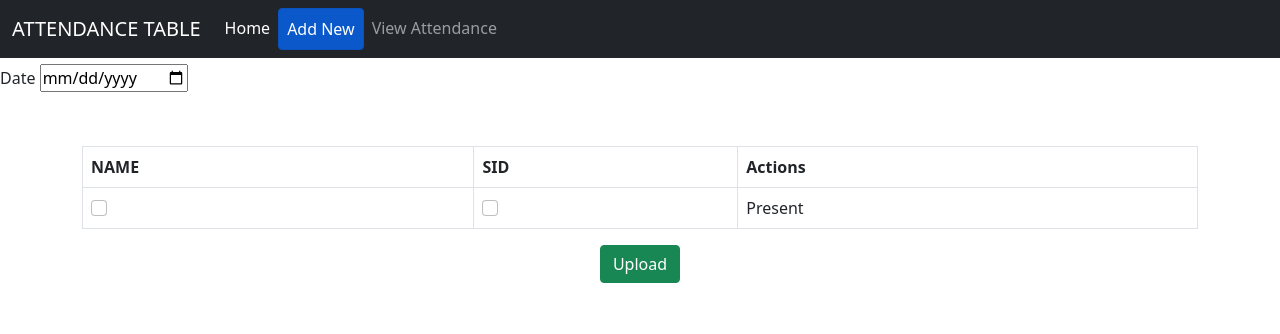
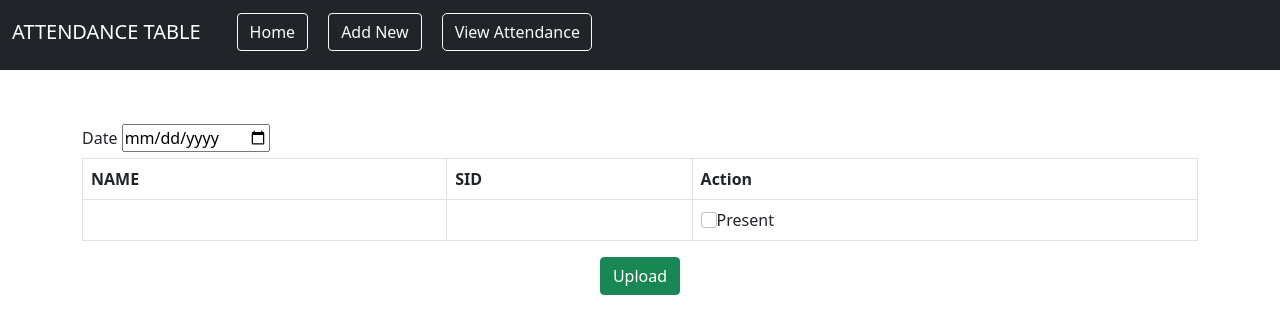
Before and after one commit to ideathon-2023/team-27, a PHP site: page / in a window 1280 px wide. Shown: the top 334 px of the page. Run offline with PHP 8.4, Linux system fonts and the light colour scheme; tables that the repository leaves empty or names only in its code hold one stand-in row (values such as "Sample post"); data that the repository does not hold is empty.

Commit message:
index.php

```diff
--- a/index.php
+++ b/index.php
@@ -11,35 +11,45 @@
     <title>ATTENDANCE TABLE</title>
   </head>
   <body>
-    <nav class="navbar navbar-expand-lg navbar-dark bg-dark">
+    <nav class="navbar navbar-expand-lg navbar-dark bg-dark" style="padding-top:-5px;padding-bottom:0px;height:70px;"; >
       <div class="container-fluid">
-        <a class="navbar-brand" href="index.php">ATTENDANCE TABLE</a>
+        <a class="navbar-brand" href="index.php" style="margin-top:-15px;">ATTENDANCE TABLE</a>
         <div class="collapse navbar-collapse" id="navbarNav">
-          <ul class="navbar-nav">
-            <li class="nav-item">
-              <a class="nav-link active" aria-current="page" href="landing_page.html">Home</a>
+          <ul class="navbar-nav mr-auto" >
+            <li class="nav-item" >
+              <a type="button" class="btn btn-outline-light " style="margin-left:20px;margin-top:20px;" aria-current="page" href="landing_page.html">Home</a>
             </li>
             <li class="nav-item">
-              <a type="button" class="btn btn-primary nav-link active" href="create.php">Add New</a>
+              <a type="button" class="btn btn-outline-light " style="margin-left:20px;margin-top:20px;" href="create.php">Add New</a>
+            </li>
             <li class="nav-item">
-              <a type="button" class="nav-link" href="display.php">View Attendance</a>
+            <input type="button" class="btn btn-outline-light " value="View Attendance" style="margin-left:20px; height:38px; width:150px; border-radius:5px;margin-top:20px;" onclick="document.querySelector('#overlay').setAttribute('style','  height: 100%; width: 100%;visibility=visible; display: flex;justify-content: center;align-items: center;')">
+        <div id="overlay" style="visibility: hidden;">
+        <form action="display2.php" method="POST">
+            <input type="date" name="date1" id="Date">
+            <button type="submit" value="Submit" name="add_date" style="height:35px; width:96px;position:center;" class="btn btn-primary">Submit</button>
+</form>
+        </div>
             </li>
+
           </ul>
         </div>
       </div>
     </nav>
+
+    <div class="container my-5">
+
+    <form  action="display1.php" method="POST">
     <div >
       <label for="" class="my-2">Date</label>
         <input type="date" name="date" >
     </div>
-    <div class="container my-5">
-    <form  action="connection2.php" method="POST">
     <table class="table table-bordered">
     <thead>
       <tr>
         <th>NAME</th>
         <th>SID</th>
-        <th>Actions</th>
+        <th>Action</th>
 
 
       </tr>
@@ -55,9 +65,9 @@
         while($row=$result->fetch_assoc()){
           echo "
           <tr>
-          <td><input class='form-check-input' type='checkbox' name='Name[]' value='$row[Name]' >$row[Name]</td>
-          <td><input class='form-check-input' type='checkbox' name='SID[]' value='$row[SID]' >$row[SID]</td>
-          <td>Present</td>
+          <td>$row[Name]</td>
+          <td>$row[SID]</td>
+          <td><input class='form-check-input' type='checkbox' name='Present[]' value='$row[id]'>Present</td>
 
 
           </tr>
```
